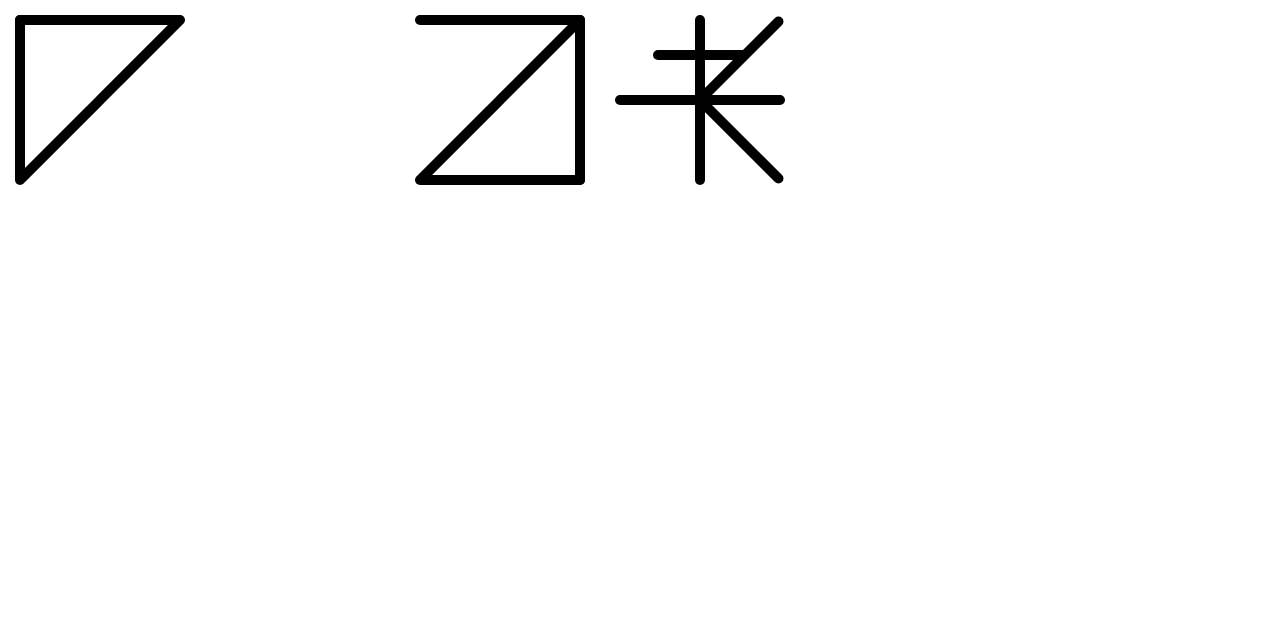
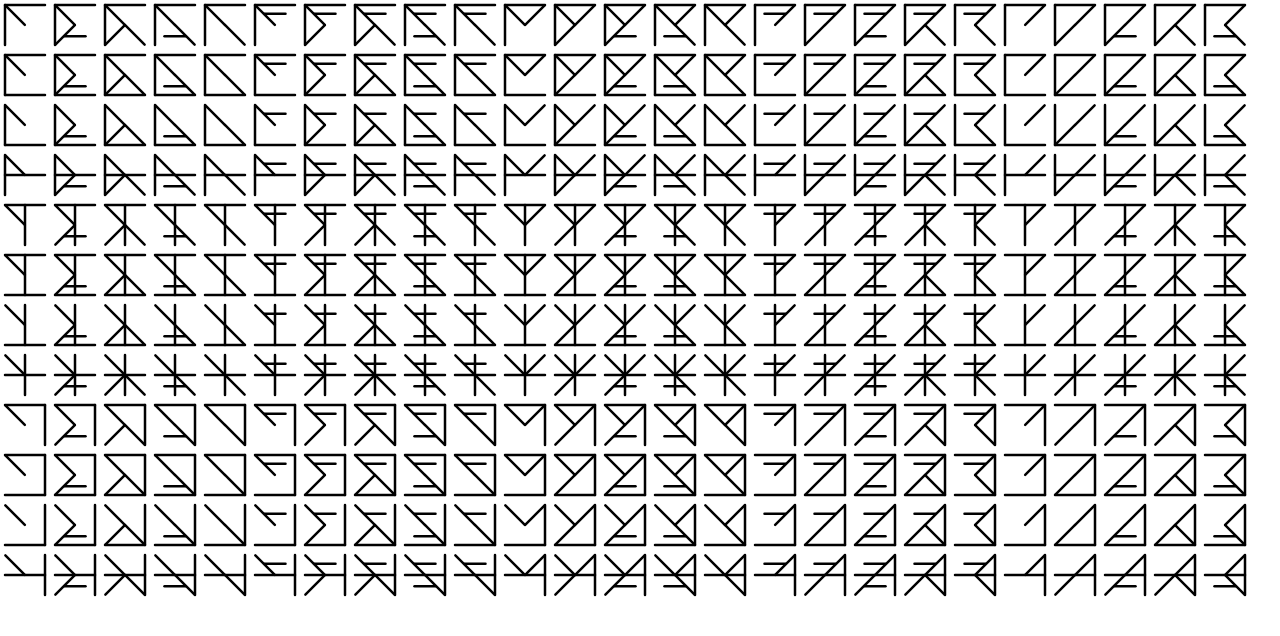
Before and after one commit to mendelbrot/tokui, a React (Create React App) app: page / in a window 1280 px wide. Shown: the top 636 px of the page. Built offline with nearby package versions, Linux system fonts and the light colour scheme.

Commit message:
generated all 300 possible glyphs

```diff
--- a/src/App.js
+++ b/src/App.js
@@ -1,12 +1,16 @@
 import Glyph from './components/Glyph'
+
+const f = (a, b) => [].concat(...a.map(d => b.map(e => [].concat(d, e))));
+const cartesian = (a, b, ...c) => (b ? cartesian(f(a, b), ...c) : a);
+
+const l1 = 'mphwntslgkfy'.split('')
+const l2 = 'ieaou'.split('')
+const l3 = ' ieaou'.split('')
 
 function App() {
   return (
     <div class="flex flex-wrap">
-      <Glyph letters="mui" border="none"/>
-      <Glyph border="none"/>
-      <Glyph letters="kui" border="none"/>
-      <Glyph letters="lou" border="none"/>
+      {cartesian(l1, l2, l3).filter(item => item[1] !== item[2]).map(item => <Glyph letters={item} size={50} border="none" />)}
     </div>
   );
 }
--- a/src/components/Glyph.js
+++ b/src/components/Glyph.js
@@ -144,13 +144,12 @@
 
 function Glyph({
   letters,
-  width = 200,
-  height = 200,
+  size = 200,
   border = "2px solid lightgreen",
   fill = "black"
 }) {
   const rectStyle = {"fill": fill}
-  const svgStyle = {"width": width, "height": height, "border": border}
+  const svgStyle = {"width": size, "height": size, "border": border}
 
   return (
     <div>
```
